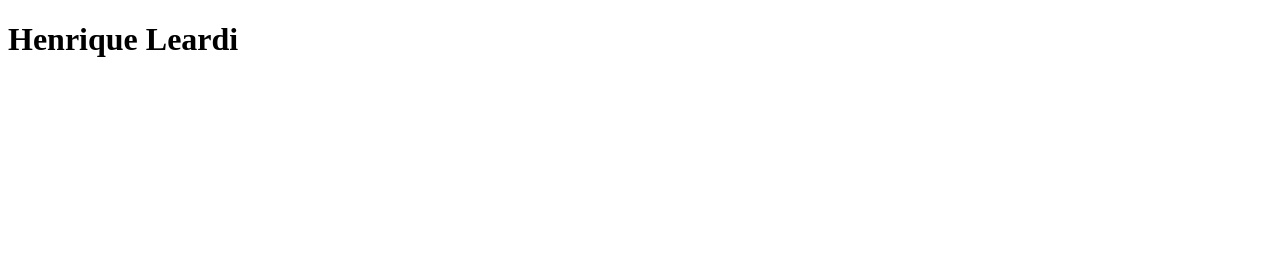
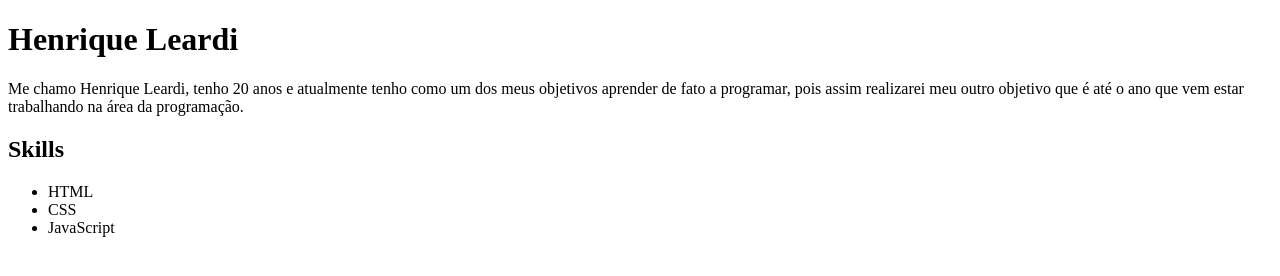
Before and after one commit to HenriqueLeardi/Meu-Portfolio, a plain HTML site: page index.html in a window 1280 px wide. Drawn offline with Linux system fonts and the light colour scheme.

Commit message:
Atualização de informações

```diff
--- a/index.html
+++ b/index.html
@@ -8,5 +8,15 @@
 </head>
 <body>
     <h1>Henrique Leardi</h1>
+    <p>Me chamo Henrique Leardi, tenho 20 anos e atualmente tenho como um dos meus
+        objetivos aprender de fato a programar, pois assim realizarei meu outro objetivo que é até o
+        ano que vem estar trabalhando na área da programação.
+    </p>
+    <h2>Skills</h2>
+    <ul>
+        <li>HTML</li>
+        <li>CSS</li>
+        <li>JavaScript</li>
+    </ul>
 </body>
 </html>
```
